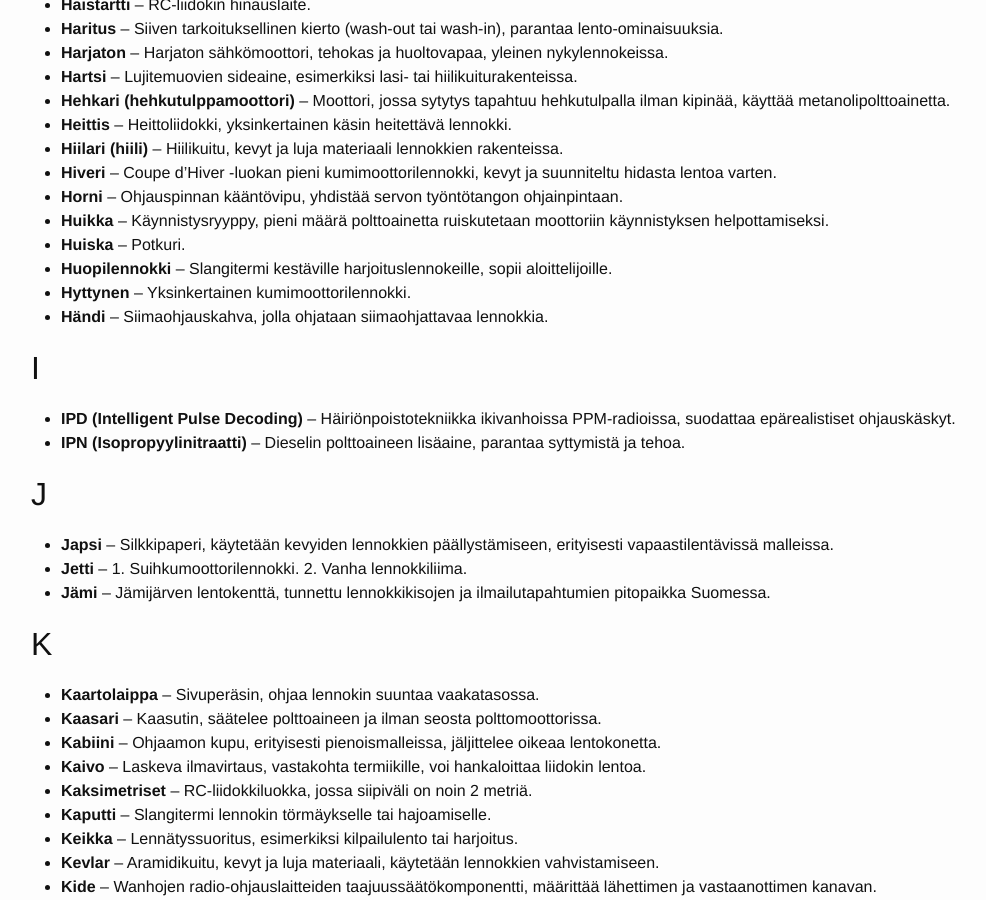
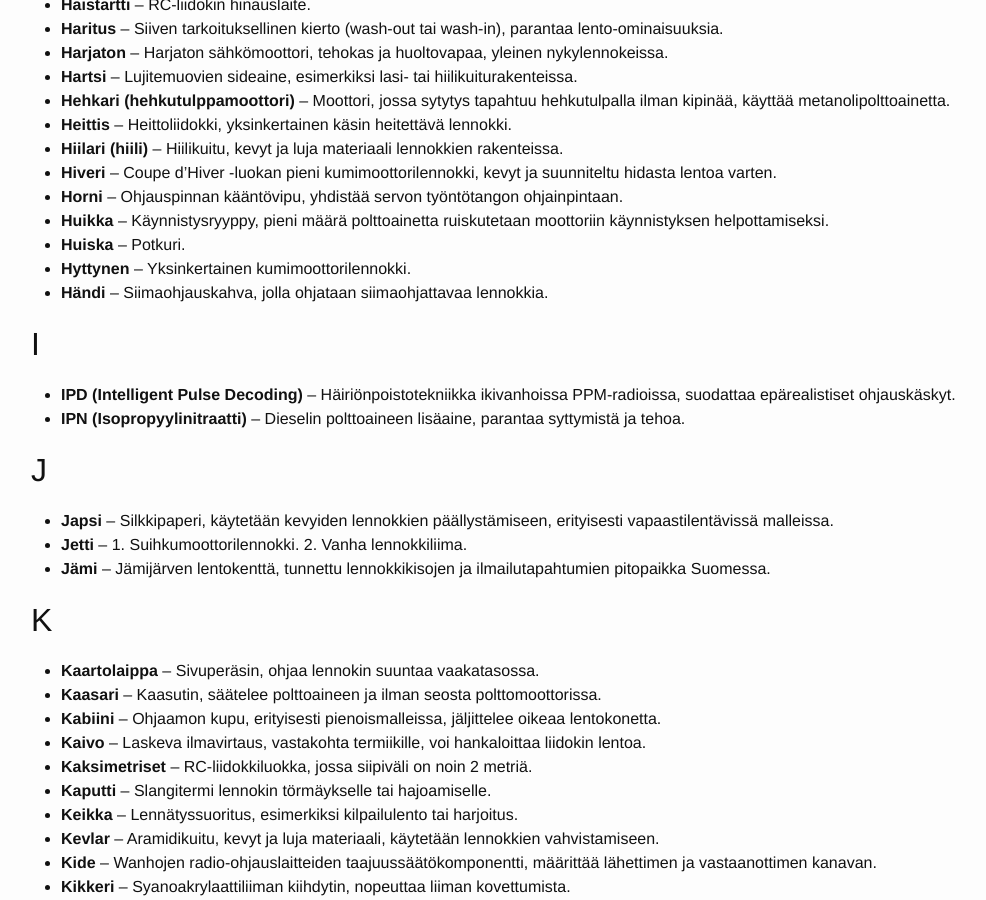
Before and after one commit to vallilanlennokkikerho/vallilanlennokkikerho.github.io, a Jekyll site: the page built from aloittelijan-opas/lennokkisanastoa.md, in a window 1280 px wide and 900 px high, scrolled down 2030 px. Shown: the whole window, without its empty margins (127-1113 px from the left). Built offline with Jekyll 4.4.1, drawn with Linux system fonts in a browser that asks for light colours.

Commit message:
leftover

```diff
--- a/aloittelijan-opas/lennokkisanastoa.md
+++ b/aloittelijan-opas/lennokkisanastoa.md
@@ -86,7 +86,6 @@ lang: fi
 - **Horni** – Ohjauspinnan kääntövipu, yhdistää servon työntötangon ohjainpintaan.
 - **Huikka** – Käynnistysryyppy, pieni määrä polttoainetta ruiskutetaan moottoriin käynnistyksen helpottamiseksi.
 - **Huiska** – Potkuri.
-- **Huopilennokki** – Slangitermi kestäville harjoituslennokeille, sopii aloittelijoille.
 - **Hyttynen** – Yksinkertainen kumimoottorilennokki.
 - **Händi** – Siimaohjauskahva, jolla ohjataan siimaohjattavaa lennokkia.
 
```
